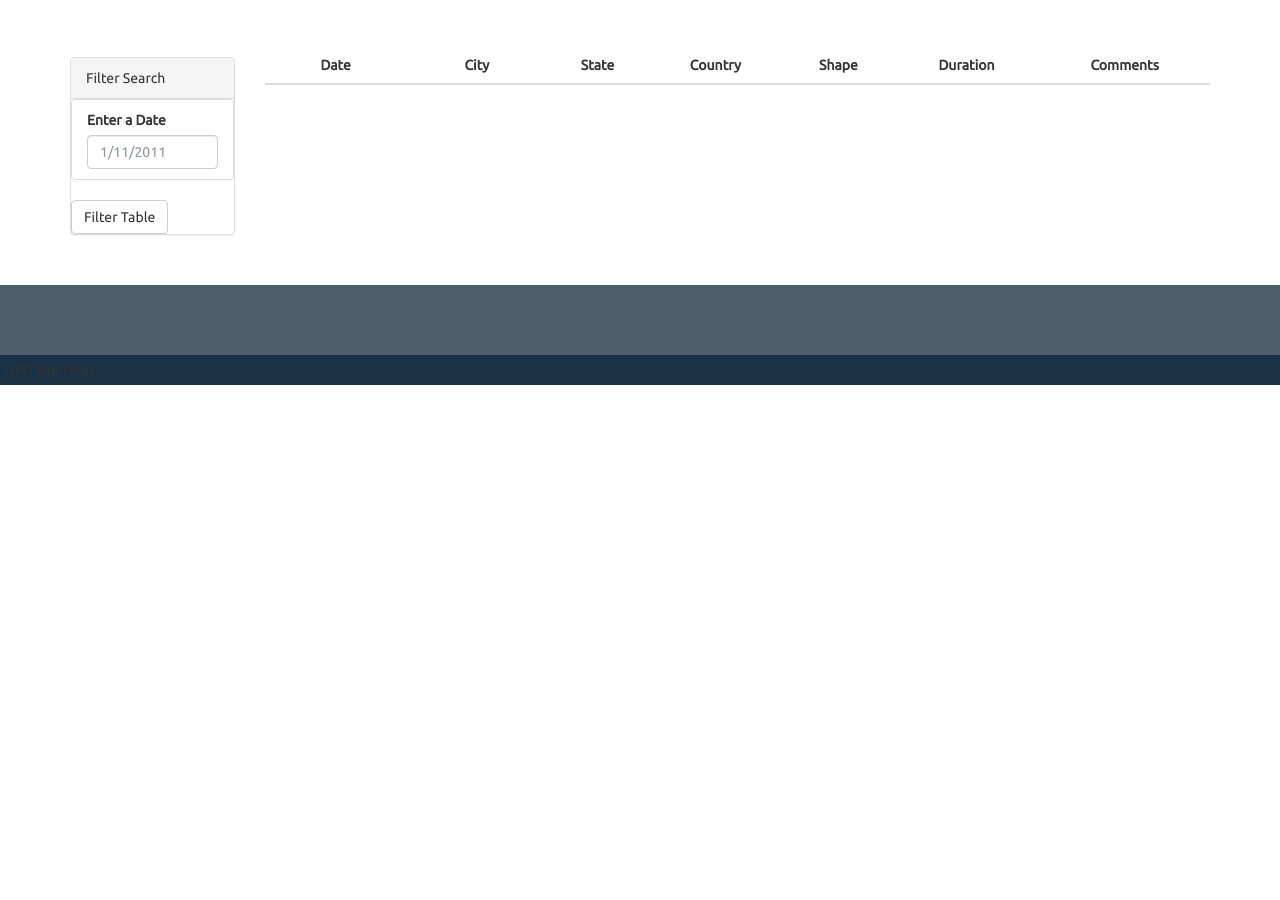
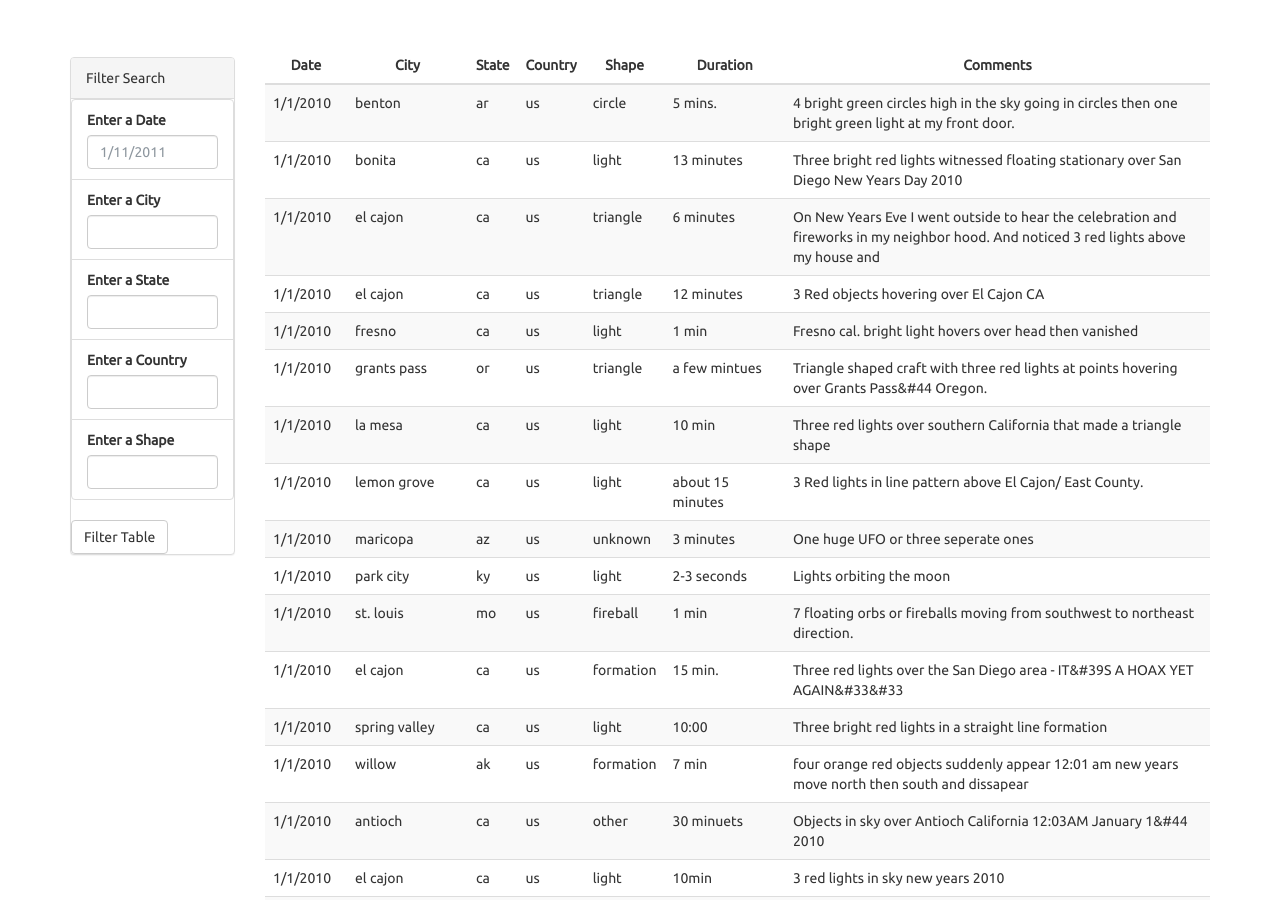
Before and after one commit to benreiff/JavaScript-UFO-Website, a plain HTML site: page index.html in a window 1280 px wide. Shown: the part 615-1515 px from the top of the page. Before the commit the page ends 1000 px from the top, so only its background shows below. Drawn offline with nearby package versions, Linux system fonts and the light colour scheme; files that its build step writes are made by us from their sources.

Commit message:
Second commit

```diff
--- a/app.js
+++ b/app.js
@@ -1,4 +1,49 @@
-// from data.js
+// Create a variable from data.js
 var tableData = data;
 
+// Create "tbody" variable from tbody HTML element
+var tbody = d3.select("tbody");
+
 // YOUR CODE HERE!
+
+// Looping through the UFO DATA list, adding row for each "sighting"
+data.forEach(function(sighting) {
+  var row = tbody.append("tr");
+
+  Object.entries(sighting).forEach(function([key, value]) {
+    // Append a cell to the row for each value
+    // in the weather report object
+    var cell = row.append("td");
+    cell.text(value);
+  });
+});
+
+
+
+// Select the button
+var button = d3.select("#filter-btn");
+
+button.on("click", function() {
+
+    var filterClasses = ["date", "city", "state", "country", "shape"];
+
+
+  // Select the input element and get the raw HTML node
+  var inputElement = d3.select("#date");
+
+  // Get the value property of the input element
+  var inputValue = inputElement.property("value");
+
+  var filteredData = people.filter(person => person.bloodType === inputValue);
+
+  console.log(filteredData);
+
+});
+
+
+
+// Create references for inputs based on "data"
+//     var inputElement = d3.selectAll(".list-);
+
+
+// // button.on("click", function() {
--- a/index.html
+++ b/index.html
@@ -7,7 +7,7 @@
   <meta name="viewport" content="width=device-width, initial-scale=1">
   <link rel="stylesheet" href="https://maxcdn.bootstrapcdn.com/bootswatch/3.3.7/superhero/bootstrap.min.css">
   <link href="https://fonts.googleapis.com/css?family=Ubuntu" rel="stylesheet">
-  <link rel="stylesheet" href="static/css/style.css">
+  <link rel="stylesheet" href="style.css">
 </head>
 
 <body>
@@ -16,7 +16,7 @@
       <div class="container-fluid">
         <div class="navbar-header">
           <a class="navbar-brand" href="index.html">UFO Sightings
-            <img class="nav-ufo" src="static/images/ufo.svg">
+            <img class="nav-ufo" src="ufo.svg">
           </a>
         </div>
       </div>
@@ -35,10 +35,32 @@
                 <form>
                   <div class="form-group">
                     <ul class="list-group" id="filters">
+
                       <li class="filter list-group-item">
                         <label for="date">Enter a Date</label>
-                        <input class="form-control" id="datetime" type="text" placeholder="1/11/2011">
+                        <input class="form-control" id="date" type="text" placeholder="1/11/2011">
                       </li>
+
+                      <li class="filter list-group-item">
+                        <label for="date">Enter a City</label>
+                        <input class="form-control" id="city" type="text">
+                      </li>
+
+                      <li class="filter list-group-item">
+                        <label for="date">Enter a State</label>
+                        <input class="form-control" id="state" type="text">
+                      </li>
+
+                      <li class="filter list-group-item">
+                        <label for="date">Enter a Country</label>
+                        <input class="form-control" id="country" type="text">
+                      </li>
+
+                      <li class="filter list-group-item">
+                        <label for="date">Enter a Shape</label>
+                        <input class="form-control" id="shape" type="text">
+                      </li>
+
                     </ul>
                   </div>
                   <button id="filter-btn" type="button" class="btn btn-default">Filter Table</button>
@@ -52,11 +74,11 @@
             <table id="ufo-table" class="table table-striped">
               <thead>
                 <tr>
-                  <th class="table-head">Date</th>
-                  <th class="table-head">City</th>
-                  <th class="table-head">State</th>
-                  <th class="table-head">Country</th>
-                  <th class="table-head">Shape</th>
+                  <th class="table-head date">Date</th>
+                  <th class="table-head city">City</th>
+                  <th class="table-head state">State</th>
+                  <th class="table-head country">Country</th>
+                  <th class="table-head shape">Shape</th>
                   <th class="table-head">Duration</th>
                   <th class="table-head">Comments</th>
                 </tr>
@@ -72,8 +94,8 @@
     </footer>
   </div>
   <script src="https://cdnjs.cloudflare.com/ajax/libs/d3/4.11.0/d3.js"></script>
-  <script src="static/js/data.js"></script>
-  <script src="static/js/app.js"></script>
+  <script src="data.js"></script>
+  <script src="app.js"></script>
 </body>
 
 </html>
--- a/style.css
+++ b/style.css
@@ -98,7 +98,7 @@ select {
   padding: 20px;
   margin: 0;
   background: black;
-  background-image: url("../images/nasa.jpg");
+  background-image: url("nasa.jpg");
   background-attachment: fixed;
   background-position: bottom center;
   background-size: cover;
```
